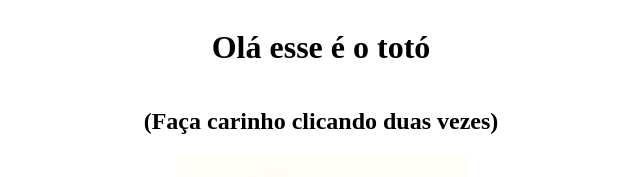
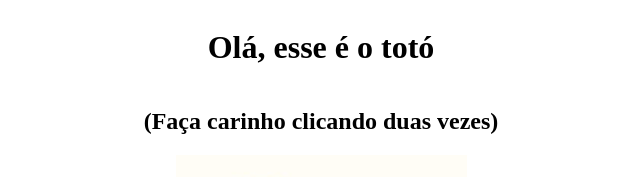
Before and after one commit to CahCharm/l-mpada, a plain HTML site: page Lampada 3/Lampada/index.html in a window 1280 px wide. Shown: the top 177 px of the page, 319-959 px from the left. Drawn offline with Linux system fonts and the light colour scheme.

Commit message:
Update index.html

```diff
--- a/Lampada 3/Lampada/index.html
+++ b/Lampada 3/Lampada/index.html
@@ -8,7 +8,7 @@
 </head>
 <body>
     <header>
-        <h1>Olá esse é o totó</h1>
+        <h1>Olá, esse é o totó</h1>
         <h2>(Faça carinho clicando duas vezes) </h2>
     </header>
     <main>
```
